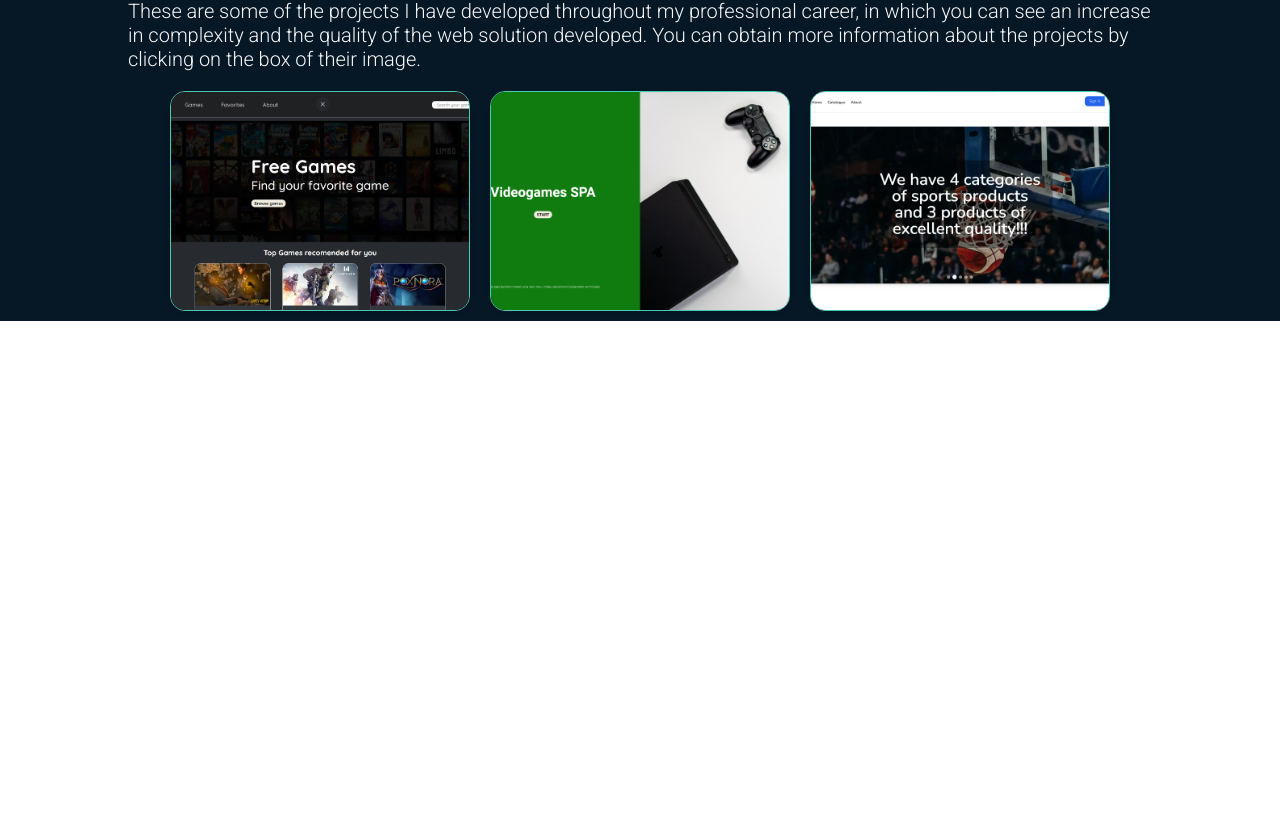
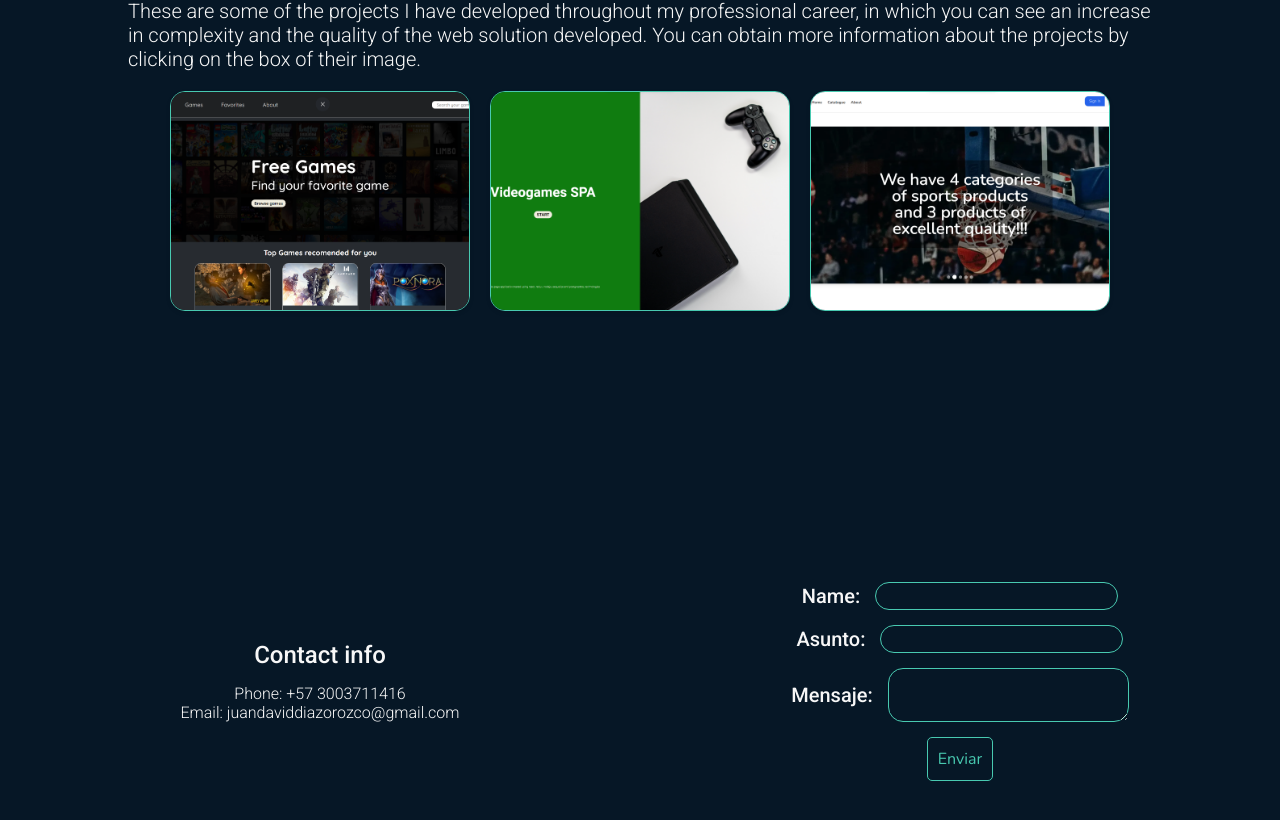
Before and after one commit to Jhondavid23/Portfolio, a React (Vite) app: page / in a window 1280 px wide. Shown: the part 1900-2720 px from the top of the page. Before the commit the page ends 2221 px from the top, so only its background shows below. Built offline with nearby package versions, Linux system fonts and the light colour scheme.

Commit message:
second commit

```diff
--- a/package.json
+++ b/package.json
@@ -14,6 +14,7 @@
     "@emotion/styled": "^11.10.6",
     "@mui/icons-material": "^5.11.16",
     "@mui/material": "^5.12.1",
+    "axios": "^1.4.0",
     "react": "^18.2.0",
     "react-dom": "^18.2.0",
     "react-slick": "^0.29.0",
--- a/src/App.jsx
+++ b/src/App.jsx
@@ -7,6 +7,7 @@ import Home from './components/Home/Home'
 import About from './components/About/About'
 import Proyects from './components/Proyects/Proyects'
 import CardContainer from './components/Tecnologies/CardContainer'
+import Contact from './components/Contact/Contact'
 
 function App() {
   const [count, setCount] = useState(0)
@@ -19,6 +20,7 @@ function App() {
         <About/>
         <CardContainer autoPlay ={true}/>
         <Proyects/>
+        <Contact/>
       </div>
     </>
   )
--- /dev/null
+++ b/src/components/Contact/Contact.jsx
@@ -0,0 +1,65 @@
+import React from 'react'
+import { useState } from 'react';
+import './contact.scss'
+function Contact() {
+    const [name, setName] = useState('');
+    const [subject, setSubject] = useState('');
+    const [message, setMessage] = useState('');
+
+    const handleSubmit = async (event) => {
+        event.preventDefault();
+        const formData = { name, subject, message };
+        const response = await fetch('/send-email', {
+            method: 'POST',
+            headers: {
+                'Content-Type': 'application/json'
+            },
+            body: JSON.stringify(formData)
+        });
+        const data = await response.json();
+        console.log(data); // Maneja la respuesta del servidor
+        setName('');
+        setEmail('');
+        setSubject('');
+        setMessage('');
+    };
+    return (
+        <div className='contact'>
+            <div className="c-right">
+                <h1>Contact info</h1>
+                <span>Phone: +57 3003711416</span>
+                <span>Email: juandaviddiazorozco@gmail.com</span>
+            </div>
+            <div className="c-left">
+                <form onSubmit={handleSubmit} className='c-form'>
+                    <label>
+                        <span>Name:</span>
+                        <input
+                            type="text"
+                            value={name}
+                            onChange={(event) => setName(event.target.value)}
+                        />
+                    </label>
+                    <label>
+                        Asunto:
+                        <input
+                            type="text"
+                            value={subject}
+                            onChange={(event) => setSubject(event.target.value)}
+                        />
+                    </label>
+                    <label>
+                        Mensaje:
+                        <textarea
+                            value={message}
+                            onChange={(event) => setMessage(event.target.value)}
+                        />
+                    </label>
+                    <button type="submit" className='button'>Enviar</button>
+                </form>
+            </div>
+        </div>
+    )
+}
+
+export default Contact
--- /dev/null
+++ b/src/components/Contact/contact.scss
@@ -0,0 +1,68 @@
+@import './../../variables.scss';
+
+.contact{
+    display: flex;
+    width: 100%;
+
+
+    height: 90vh;
+    justify-content: center;
+    align-items: center;
+
+    .c-right{
+        flex: 1;
+
+        height: 100%;
+        display: flex;
+        flex-direction: column;
+        align-items: center;
+        justify-content: center;
+
+    }
+    .c-right>h1{
+        font-size: larger;
+        margin-bottom: 15px;
+    }
+    .c-right>span{
+        font-weight: 300;
+        font-size: medium;
+    }
+    .c-left{
+        flex: 1;
+
+        height: 100%;
+        display: flex;
+        justify-content: center;
+        align-items: center;
+        position: relative;
+        .c-form{
+            display: flex;
+            flex-direction: column;
+            gap: 15px;
+            justify-content: center;
+            align-items: center;
+
+        }
+        .c-form>label{
+            display: flex;
+            align-items: center;
+
+
+        }
+        .c-form>label>input{
+            background-color: transparent;
+            border: 1px solid $lightBlue;
+            border-radius: 15px;
+            margin-left: 15px;
+        }
+        .c-form>label>textarea{
+            background-color: transparent;
+            border: 1px solid $lightBlue;
+            border-radius: 15px;
+            margin-left: 15px;
+
+        }
+
+
+    }
+}
```
Also changed, not shown: src/components/Contact/sendEmail.js (added, +31 -0 lines), 1 other file (tests, documents, lock files or other folders).
